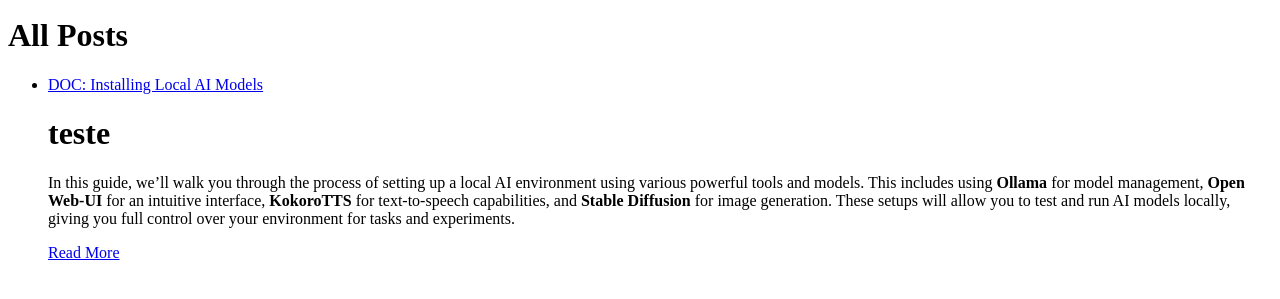
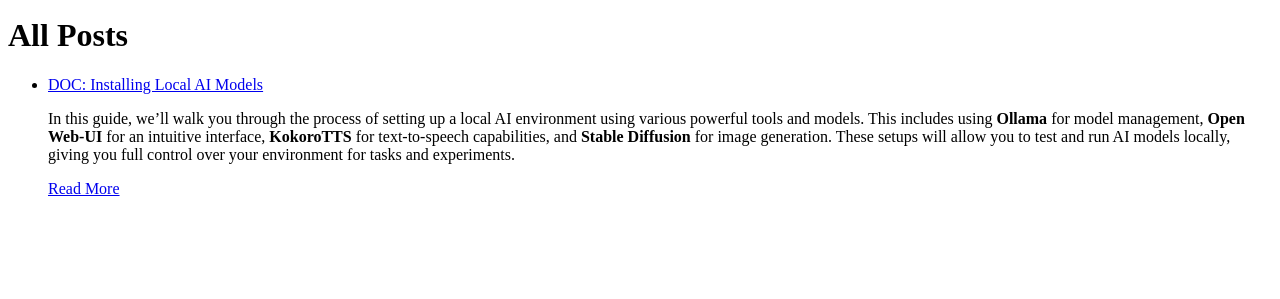
Before and after one commit to alanthebrighter/alanthebrighter.github.io, a Jekyll site: the page built from posts/index.markdown, in a window 1280 px wide, cut to the strip 212-511 px from the top of the page. Built offline with Jekyll 4.4.1, drawn with Linux system fonts in a browser that asks for light colours; nearby versions of some CDN libraries; library files that are not in the unit come from our copies.

Commit message:
Update 2025-03-08-AI-Development-Environment.md

```diff
--- a/_posts/2025-03-08-AI-Development-Environment.md
+++ b/_posts/2025-03-08-AI-Development-Environment.md
@@ -6,7 +6,6 @@
 tags: [Local AI Models, Ollama, Open WebUI, KokoroTTS, Stable Diffusion, Text-to-Speech, Image Generation, Python, Web Search, Docker, Development Guide]
 permalink: /posts/LocalAISetup  # Custom URL path (optional)
 ---
-# teste
 In this guide, we'll walk you through the process of setting up a local AI environment using various powerful tools and models. This includes using **Ollama** for model management, **Open Web-UI** for an intuitive interface, **KokoroTTS** for text-to-speech capabilities, and **Stable Diffusion** for image generation. These setups will allow you to test and run AI models locally, giving you full control over your environment for tasks and experiments.
 
 Before diving into the setup process, please review the important security information below to ensure that your local environment remains secure.
```
